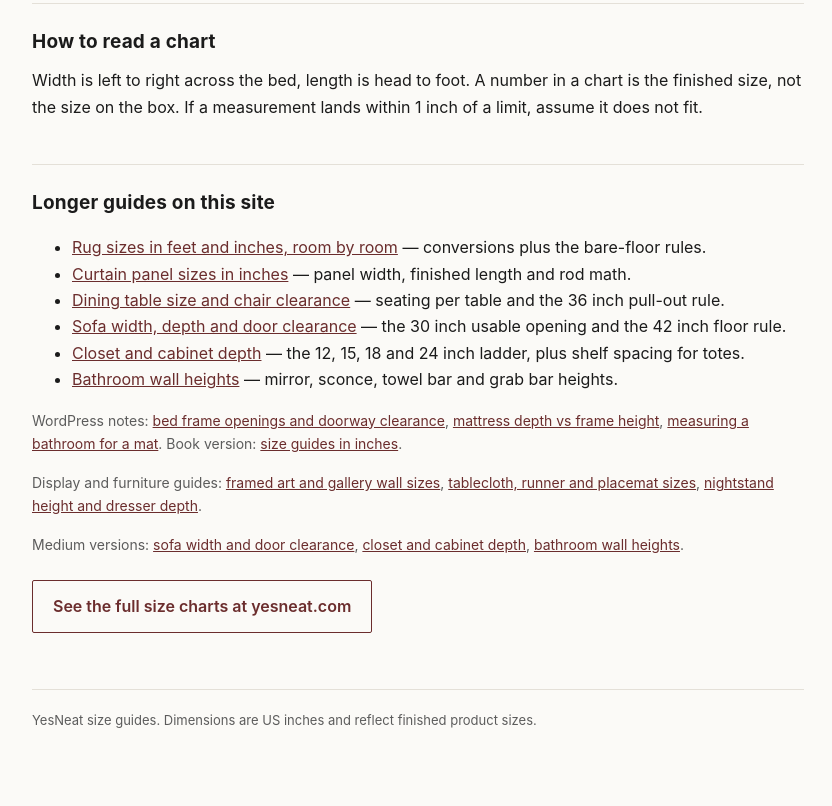
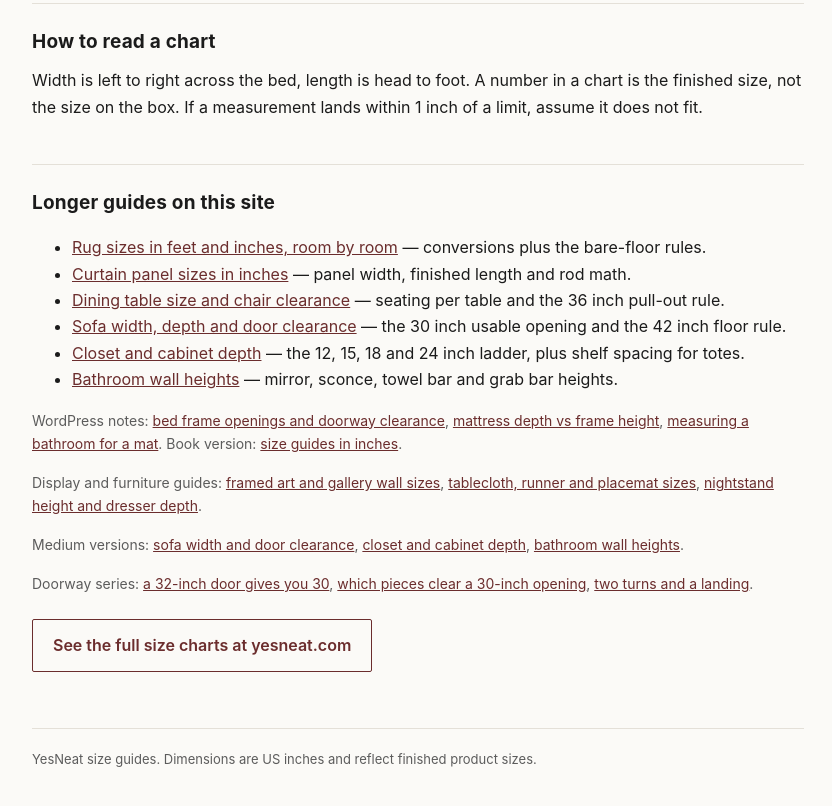
Before and after one commit to boyserve-lab/yesneat-size-guides, a plain HTML site: page index.html in a window 1280 px wide. Shown: the part 2533-3339 px from the top of the page, without its empty margins (222-1054 px from the left). Drawn offline with Linux system fonts and the light colour scheme.

Commit message:
Add files via upload

```diff
--- a/index.html
+++ b/index.html
@@ -107,6 +107,8 @@ a{color:var(--accent)}
 
 <p class="note">Medium versions: <a href="https://medium.com/@yesneat/sofa-width-depth-and-door-clearance-in-inches-9204284a3dd3">sofa width and door clearance</a>, <a href="https://medium.com/@yesneat/closet-and-cabinet-depth-in-inches-12-15-18-24-4f3ac1325638">closet and cabinet depth</a>, <a href="https://medium.com/@yesneat/bathroom-wall-heights-mirror-sconce-towel-bar-hook-27b96da93560">bathroom wall heights</a>.</p>
 
+<p class="note">Doorway series: <a href="https://yesneat-fit-guides.blogspot.com/2026/11/a-32-inch-door-gives-you-30-clear.html">a 32-inch door gives you 30</a>, <a href="https://yesneat-fit-guides.blogspot.com/2026/11/sofa-dresser-mattress-which-pieces.html">which pieces clear a 30-inch opening</a>, <a href="https://yesneat-fit-guides.blogspot.com/2026/11/two-turns-and-landing-where-inside.html">two turns and a landing</a>.</p>
+
 <p><a class="cta" href="https://yesneat.com">See the full size charts at yesneat.com</a></p>
 
 <footer>YesNeat size guides. Dimensions are US inches and reflect finished product sizes.</footer>
```
